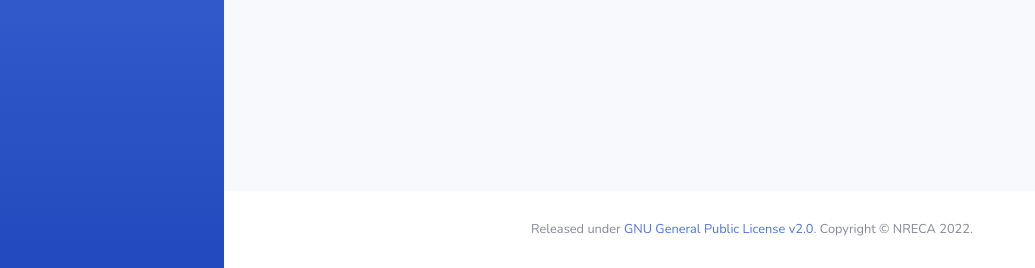
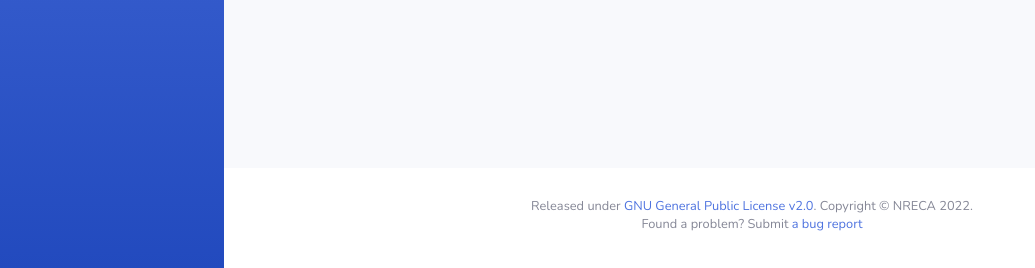
Before and after one commit to dpinney/coopforecast, a Flask app: template forecast_app/templates/data-view.html in a window 1280 px wide. Shown: the part 532-800 px from the top of the page, without its empty margins (0-1035 px from the left). Run offline with Flask 2, Linux system fonts and the light colour scheme; the template is opened without the code that fills it, so the values that code supplies are empty; parts of the project's set-up code (start-up, migrations or seed data) failed here and were passed over; some libraries are stand-ins or nearby versions.

Commit message:
Point users to github issue if there's a problem, closes #97

```diff
--- a/forecast_app/templates/base-and-nav.html
+++ b/forecast_app/templates/base-and-nav.html
@@ -69,13 +69,19 @@
                 License v2.0</a>. Copyright &copy; NRECA
               <script>document.write(new Date().getFullYear())</script>.
             </span>
+            <div style="margin: 5px;">
+              <span>Found a problem? Submit <a
+                  href="https://github.com/dpinney/coopforecast/issues/new?labels=bug&template=bug.yaml">a bug
+                  report</a></span>
+            </div>
           </div>
         </div>
-      </footer>
-      <!-- End of Footer -->
+    </div>
+    </footer>
+    <!-- End of Footer -->
 
-    </div>
-    <!-- End of Content Wrapper -->
+  </div>
+  <!-- End of Content Wrapper -->
 
   </div>
   <!-- End of Page Wrapper -->
```
Also changed, not shown: .github/ISSUE_TEMPLATE/bug.yaml, .github/ISSUE_TEMPLATE/config.yaml (added).
